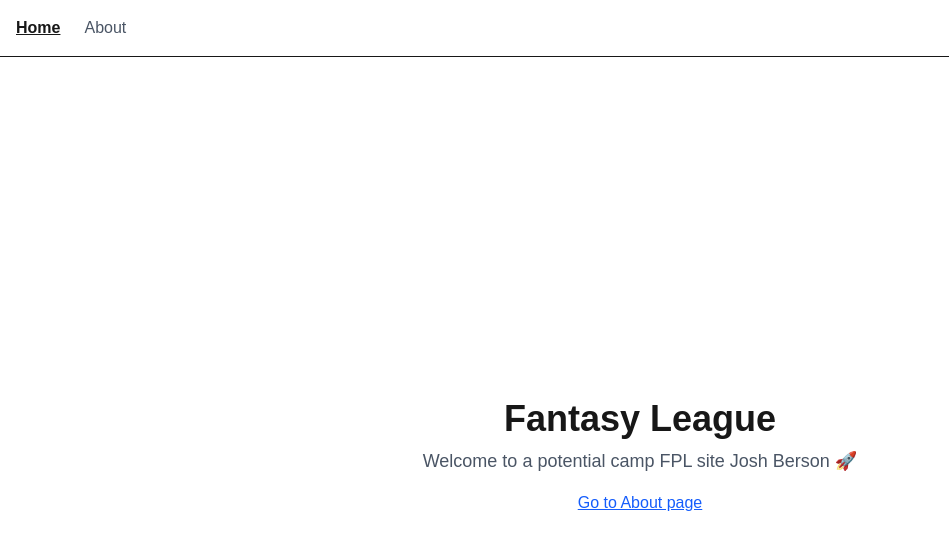
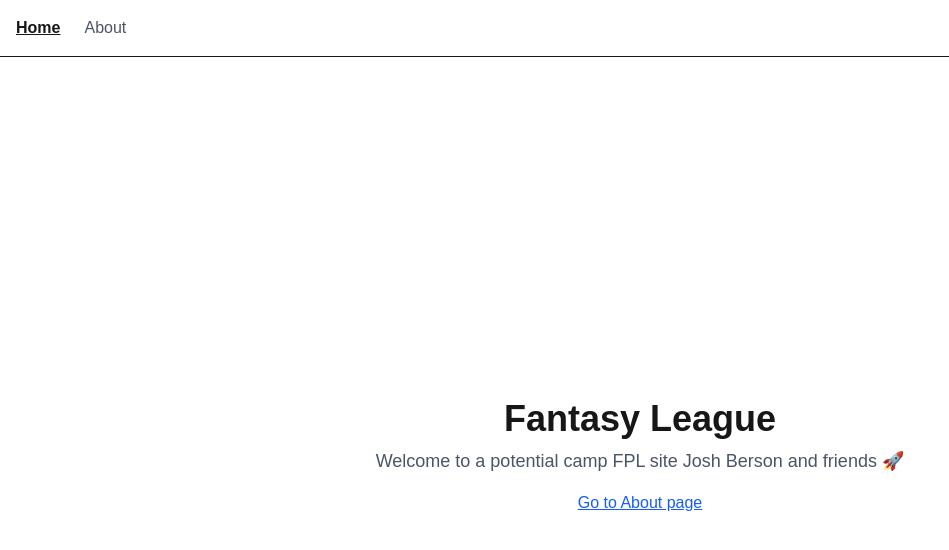
Before and after one commit to Jakealex/fantasy-league, a Next.js app: page / in a window 1280 px wide. Shown: the top 550 px of the page, without its empty margins (0-949 px from the left). Built offline with nearby package versions, Linux system fonts and the light colour scheme.

Commit message:
chore: tweak hero copy

```diff
--- a/src/app/page.tsx
+++ b/src/app/page.tsx
@@ -5,7 +5,7 @@ export default function Home() {
     <main className="flex min-h-screen flex-col items-center justify-center p-24">
       <h1 className="text-4xl font-bold">Fantasy League</h1>
       <p className="mt-2 text-lg text-gray-600">
-        Welcome to a potential camp FPL site Josh Berson 🚀
+        Welcome to a potential camp FPL site Josh Berson and friends 🚀
       </p>
       <Link href="/about" className="mt-4 text-blue-600 underline">
         Go to About page
```
